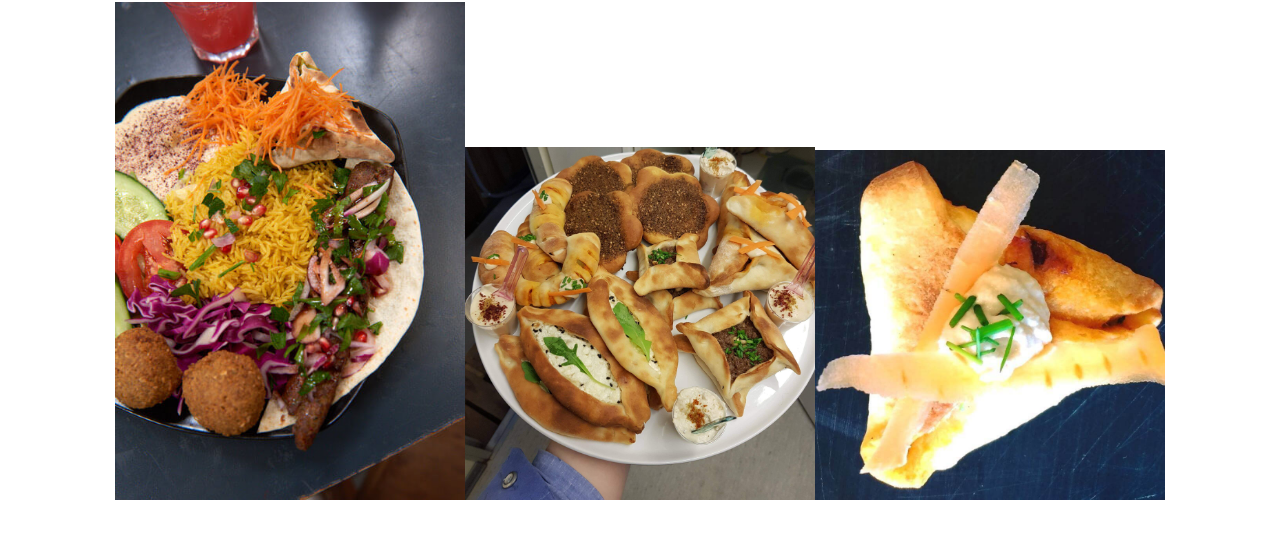
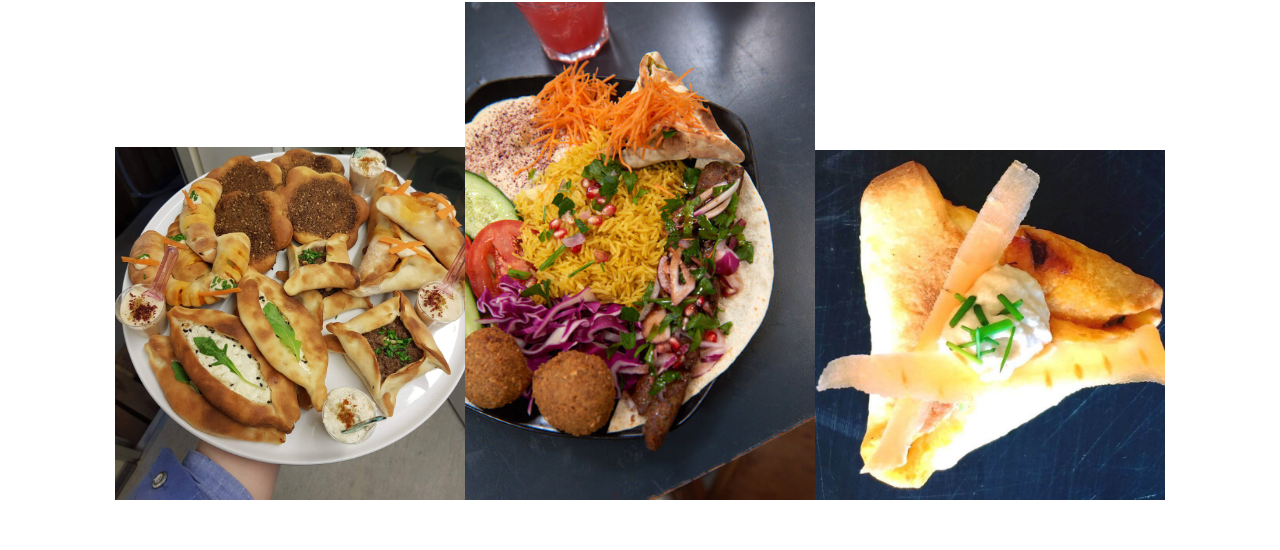
Before and after one commit to rufaidaju/ArabiFoodTapas, a React (Create React App) app: page / in a window 1280 px wide. Shown: the part 964-1514 px from the top of the page. Built offline with nearby package versions, Linux system fonts and the light colour scheme.

Commit message:
add pic to the home page

```diff
--- a/src/components/pages/Content.js
+++ b/src/components/pages/Content.js
@@ -18,8 +18,8 @@ function Content() {
         </h3>
       </div>
       <div className="new-Pic-class">
+        <img src={`${food6}`} width={"350px"}   alt="" />
         <img src={`${reem5}`} width={"350px"} alt="" />
-        <img src={`${food6}`} width={"350px"}   alt="" />
         <img src={`${food7}`} width={"350px"}  alt="" />
              </div>
       <div className="box-cont">
```
